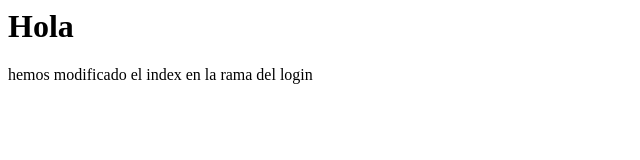
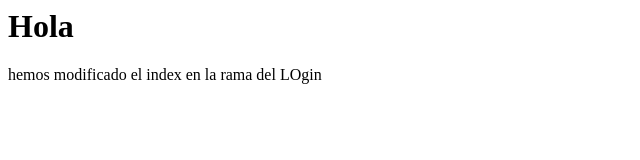
Before and after one commit to Erick0607/PruebasHerramientas, a plain HTML site: page index.html in a window 1280 px wide. Shown: the full height of the page, 0-640 px from the left. Drawn offline with Linux system fonts and the light colour scheme.

Commit message:
hemos modificado desde feature/login

```diff
--- a/index.html
+++ b/index.html
@@ -2,7 +2,7 @@
     <body>
         <h1>Hola</h1>
         <div>
-            <p>hemos modificado el index en la rama del login</p>
+            <p>hemos modificado el index en la rama del LOgin</p>
         </div>
 
     </body>
```
